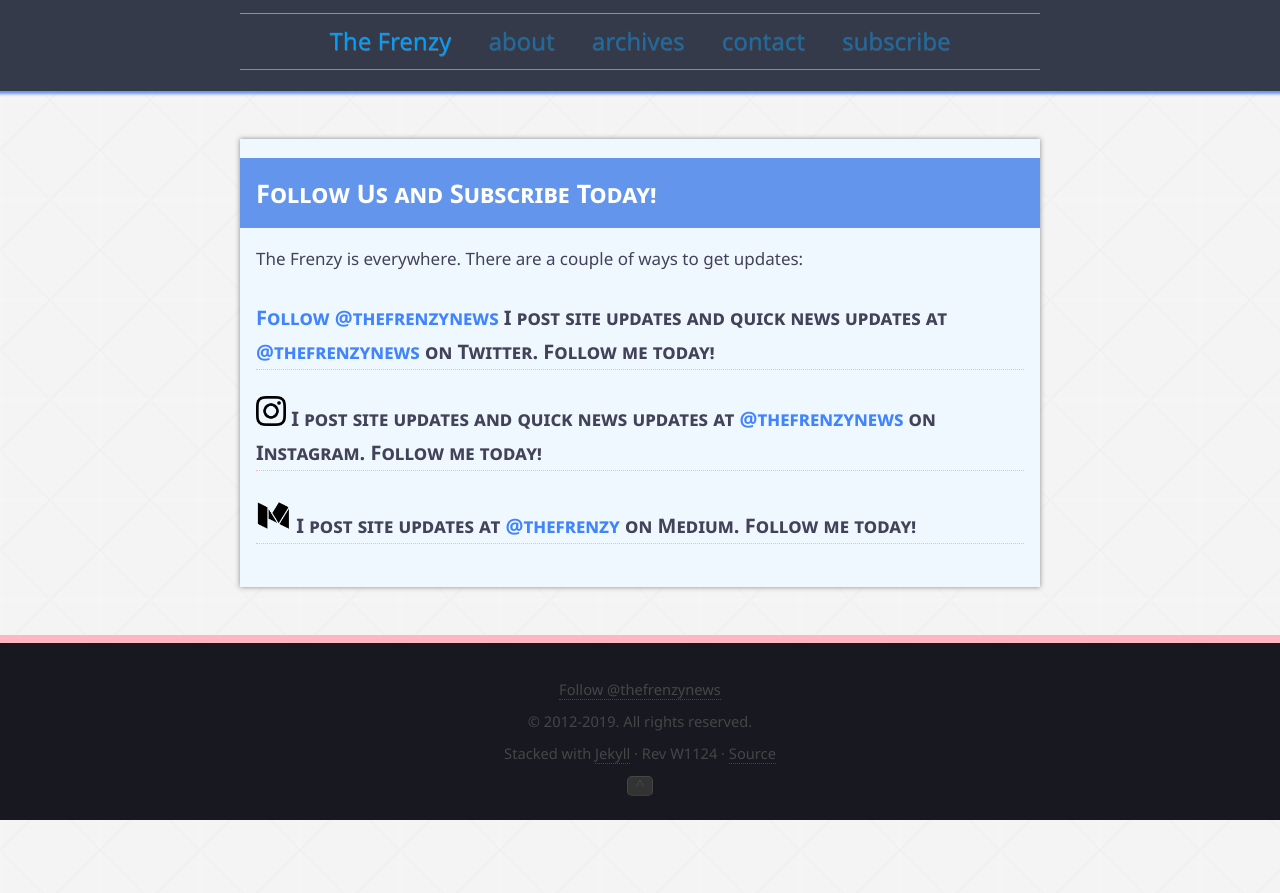
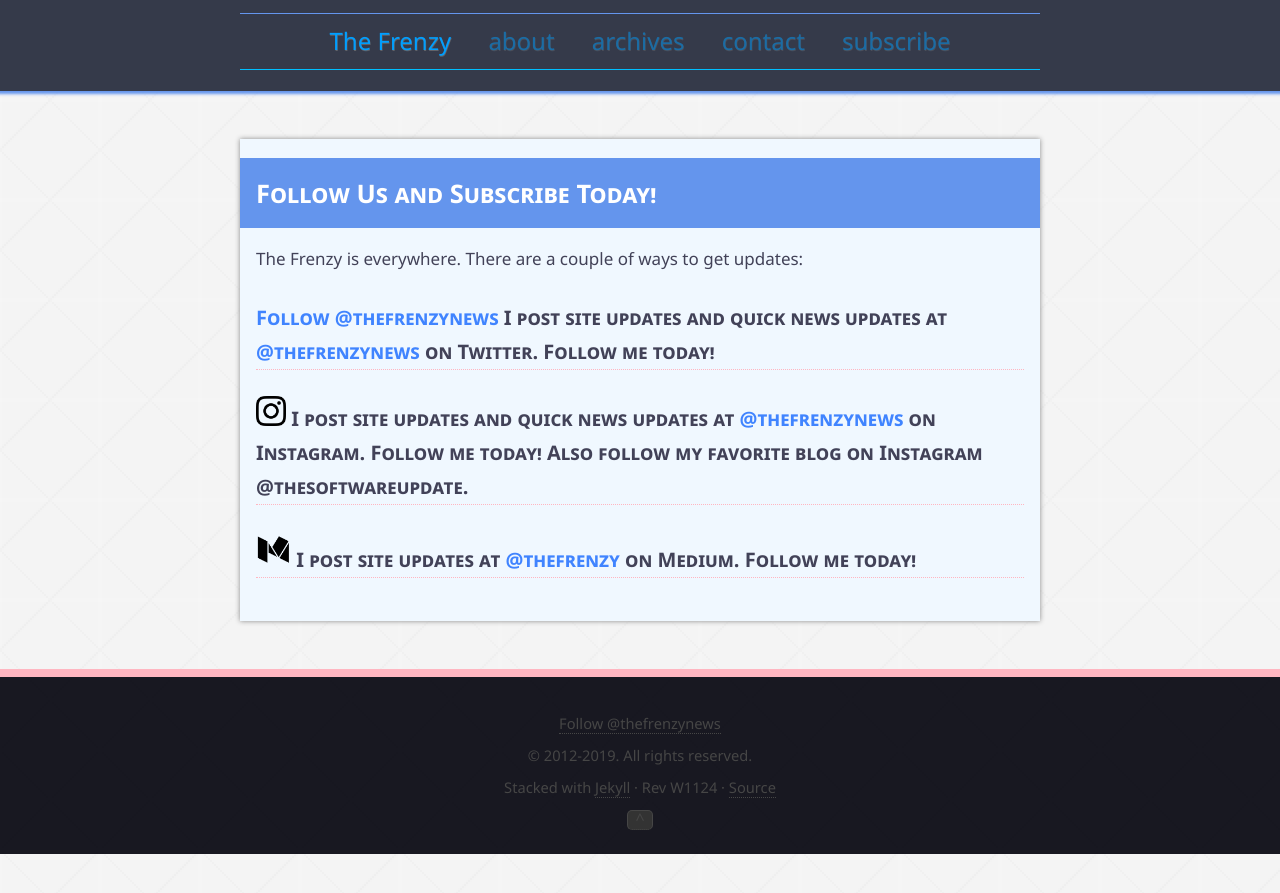
Before and after one commit to rshivjiani/rshivjiani.github.io, a Jekyll site: the page built from pages/subscribe.md, in a window 1280 px wide. Shown: the top 893 px of the page. Built offline with Jekyll 4.4.1, drawn with Linux system fonts in a browser that asks for light colours; comment, search, counter and statistics services are not loaded.

Commit message:
Update subscribe.md

```diff
--- a/pages/subscribe.md
+++ b/pages/subscribe.md
@@ -9,6 +9,6 @@
 #### <a href="https://twitter.com/thefrenzynews" class="twitter-follow-button" data-show-count="false">Follow @thefrenzynews</a><script async src="//platform.twitter.com/widgets.js" charset="utf-8"></script> I post site updates and quick news updates at [**@thefrenzynews**](https://www.twitter.com/thefrenzynews/) on Twitter. Follow me today!
 
 
-#### <a href="https://www.instagram.com/thefrenzynews/"><img class="alignright" title="Instagram Logo" src="/images/instagram-logo-bw.png" alt="Instagram Logo" width="30" height="30" /></a> I post site updates and quick news updates at [**@thefrenzynews**](https://www.instagram.com/thefrenzynews/) on Instagram. Follow me today!
+#### <a href="https://www.instagram.com/thefrenzynews/"><img class="alignright" title="Instagram Logo" src="/images/instagram-logo-bw.png" alt="Instagram Logo" width="30" height="30" /></a> I post site updates and quick news updates at [**@thefrenzynews**](https://www.instagram.com/thefrenzynews/) on Instagram. Follow me today! Also follow my favorite blog on Instagram @thesoftwareupdate.
 
 #### <a href="https://medium.com/@thefrenzy"><img class="alignright" title="Medium Logo" src="/images/medium-logo-bw.png" alt="Medium Logo" width="35" height="35" /></a> I post site updates at [**@thefrenzy**](https://medium.com/@thefrenzy) on Medium. Follow me today!
```
